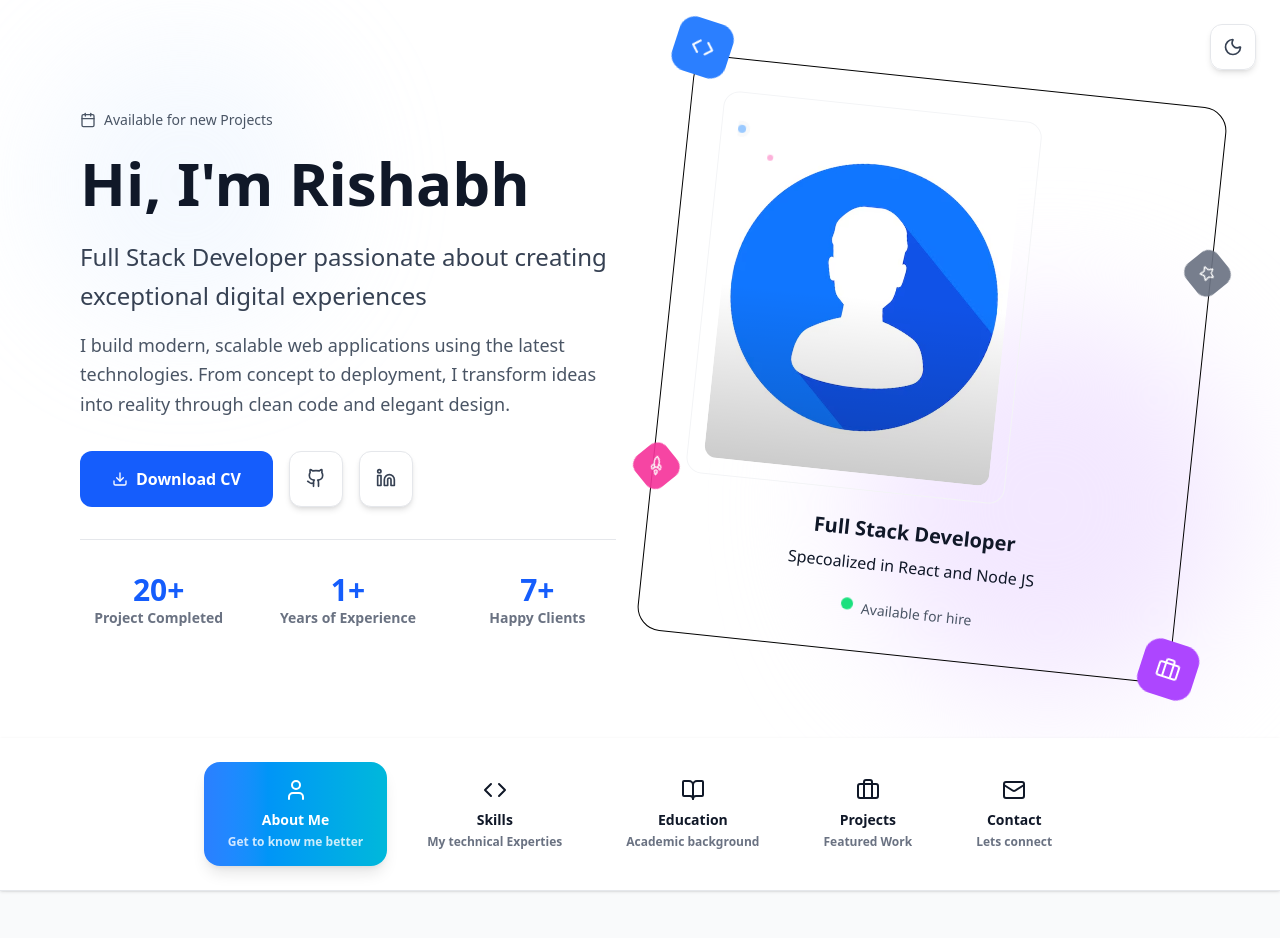
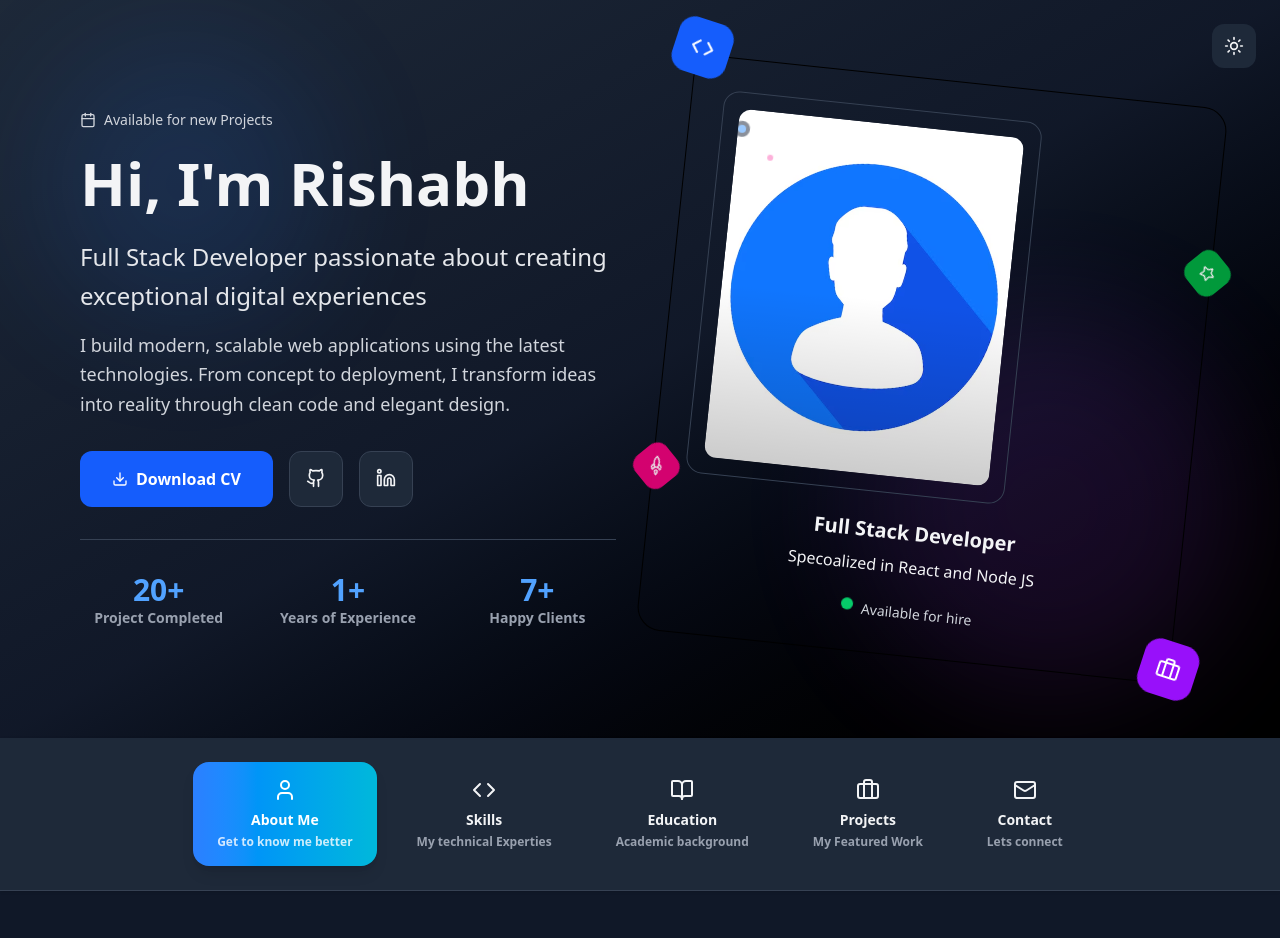
Before and after one commit to Rishabh728/Portfolio-react, a React (Vite) app: page / in a window 1280 px wide. Shown: the top 938 px of the page. Built offline with nearby package versions, Linux system fonts and the light colour scheme.

Commit message:
update darkmode

```diff
--- a/src/App.jsx
+++ b/src/App.jsx
@@ -8,13 +8,14 @@ import Projects from "./component/Projects";
 import Contact from "./component/Contact";
 
 const App = () => {
+
   const [activeTab, setActiveTab] = useState("about");
   const [isDarkMode, setDarkMode] = useState(false);
   const [isVisible, setVisible] = useState(true);
 
   useState(() => {
     setVisible(true);
-    setDarkMode(false);
+    setDarkMode(true);
   }, []);
 
   const toggleTheme = () => {
--- a/src/data/data.js
+++ b/src/data/data.js
@@ -227,7 +227,7 @@ export const tabs = [
     label: "Projects",
     icon: Briefcase,
     color: "from-yellow-400 to-orange-500",
-    description: "Featured Work",
+    description: "My Featured Work",
   },
 
   {
```
